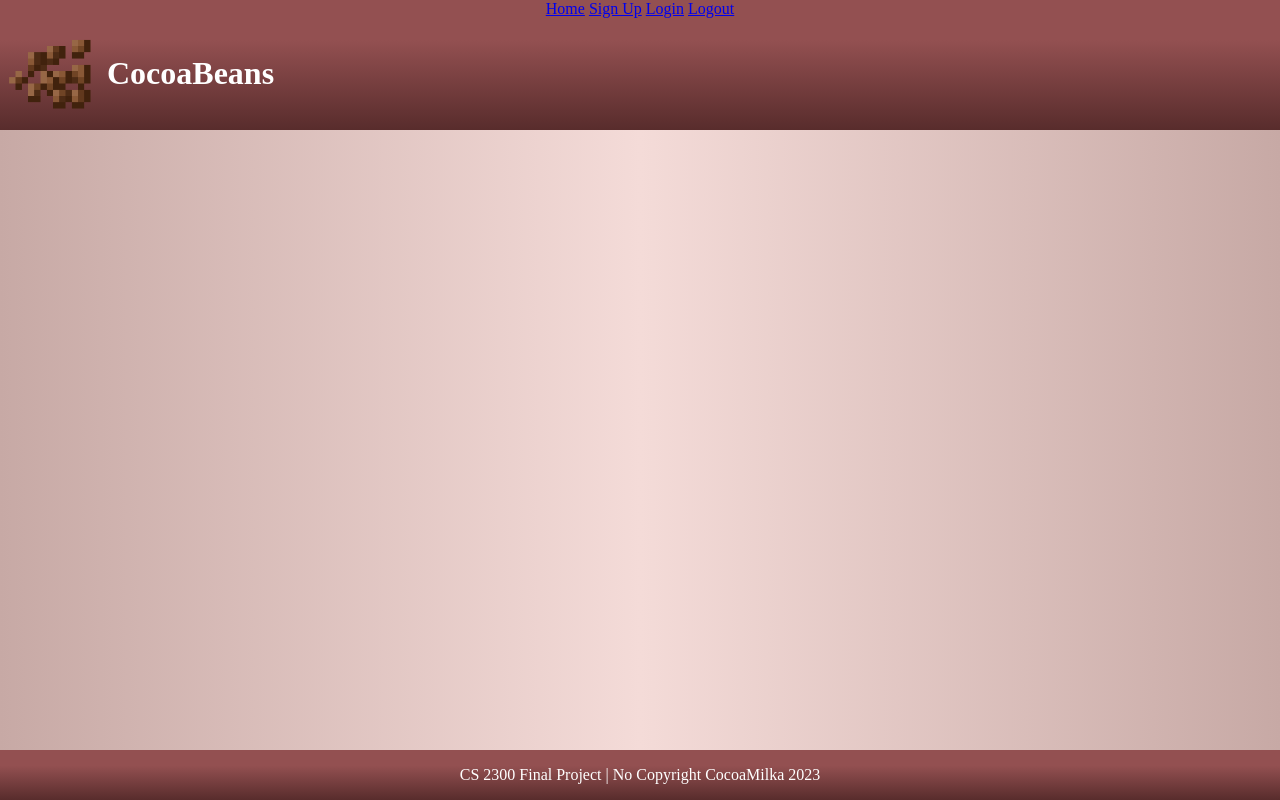
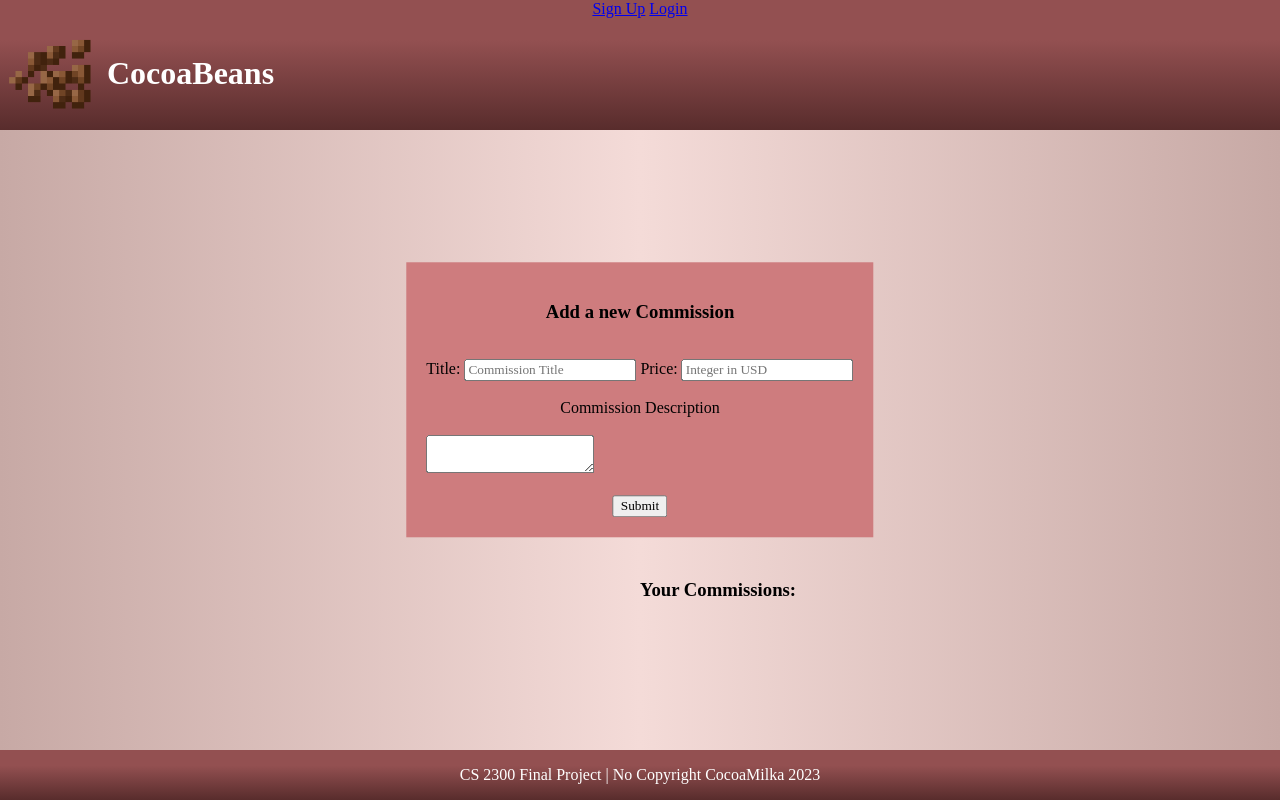
Before and after one commit to CocoaMilka/CocoaBeans, a Flask app: template website/templates/index.html in a window 1280 px wide. Run offline with Flask 3, Linux system fonts and the light colour scheme; the template is opened without the code that fills it, so the values that code supplies are empty.

Commit message:
Good enough for demo

```diff
--- a/website/auth.py
+++ b/website/auth.py
@@ -26,8 +26,7 @@
         else:
             flash('User does not exist.', category='error')
 
-
-    return render_template("login.html")
+    return render_template("login.html", user = current_user)
 
 @auth.route('/logout')
 @login_required
@@ -57,6 +56,6 @@
 
             flash('Account created!', category='success')
             login_user(user, remember=True)
-            return redirect(url_for('views.home'))
+            return redirect(url_for('views.home'), user=current_user)
 
     return render_template("sign-up.html")
--- a/website/static/css/main.css
+++ b/website/static/css/main.css
@@ -20,6 +20,23 @@
     left: 50%;
     top: 50%;
     transform: translate(-50%, -50%);
+}
+
+.commission-form {
+    background-color: rgb(206, 124, 126);
+    padding: 20px;
+    position: fixed;
+    display: table;
+
+    left: 50%;
+    top: 50%;
+    transform: translate(-50%, -50%);
+}
+
+.commission-list {
+    position: fixed;
+    top: 70%;
+    left: 50%;
 }
 
 .error-box{
--- a/website/templates/base.html
+++ b/website/templates/base.html
@@ -22,10 +22,13 @@
             <tr>
                 <nav>
                     <div>
+                        {% if user.is_authenticated %}
                         <a id="home" href="/">Home</a>
+                        <a id="logout" href="/logout">Logout</a>
+                        {% else %}
                         <a id="signUp" href="/sign-up">Sign Up</a>
                         <a id="login" href="/login">Login</a>
-                        <a id="logout" href="/logout">Logout</a>
+                        {% endif %}
                     </div>
                 </nav>
             </tr>
--- a/website/templates/index.html
+++ b/website/templates/index.html
@@ -4,6 +4,40 @@
 
 {% block body %}
 
-<h1>test</h1>
+<h1 align="center">Commissions</h1>
+
+<div class="commission-list">
+    <center><h3>Your Commissions:</h3></center>
+    <ul id="Commissions">
+        {% for commission in user.commissions %}
+        <li>{{ commission.title }} $ {{ commission.price }}</li>
+        {% endfor %}
+    </ul>
+</div>
+
+
+<div class="commission-form">
+    <form method="POST">
+        <center><h3>Add a new Commission</h3></center>
+        <br>
+
+        <label for="title">Title:</label>
+        <input type="text" name="title" id="title" placeholder="Commission Title">
+
+        <label for="price">Price:</label>
+        <input type="price" name="price" id="price" placeholder="Integer in USD">
+
+        <br><br>
+
+        <center><label>Commission Description</label></center>
+        <br>
+        <textarea name="description" id="description">
+        </textarea>
+
+        <br><br>
+
+        <center><input type="submit" value="Submit"></center>
+    </form>
+</div>
 
 {% endblock %}
```
Also changed, not shown: website/views.py (+20 -2 lines).
